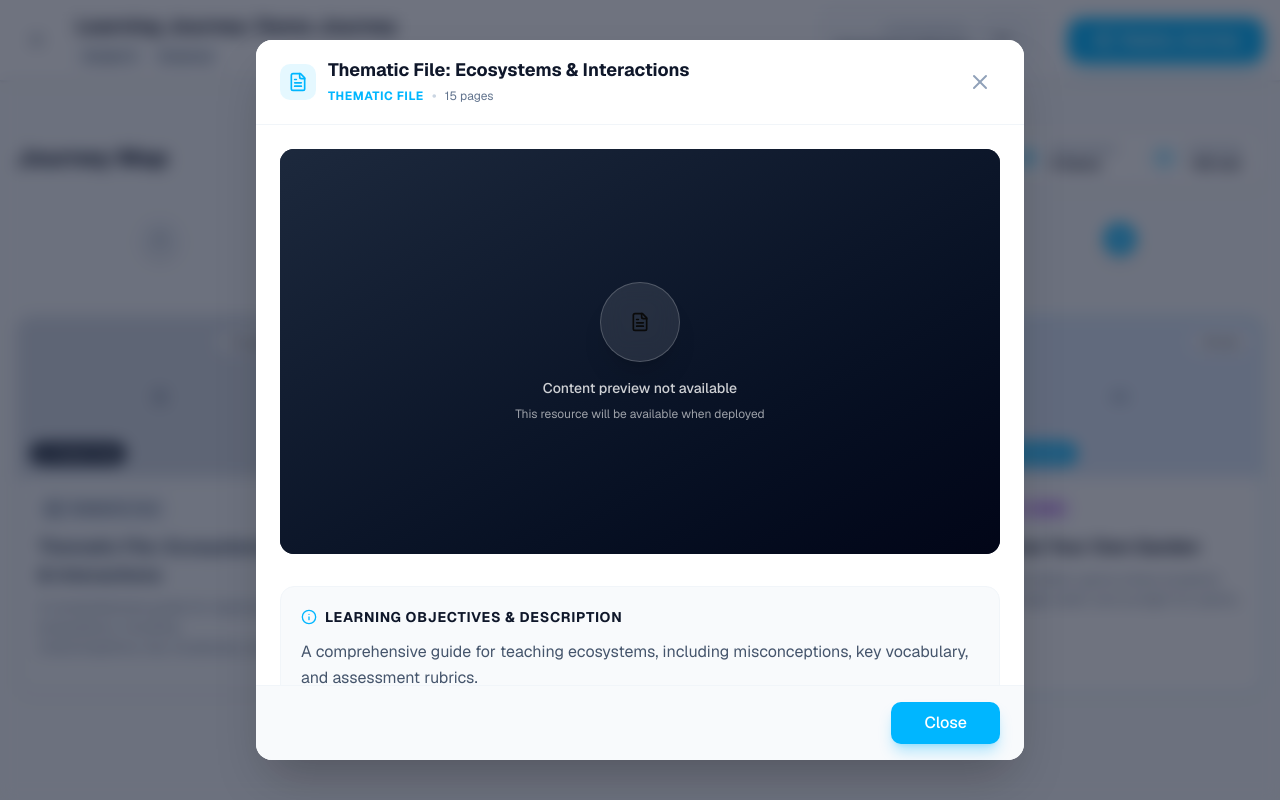
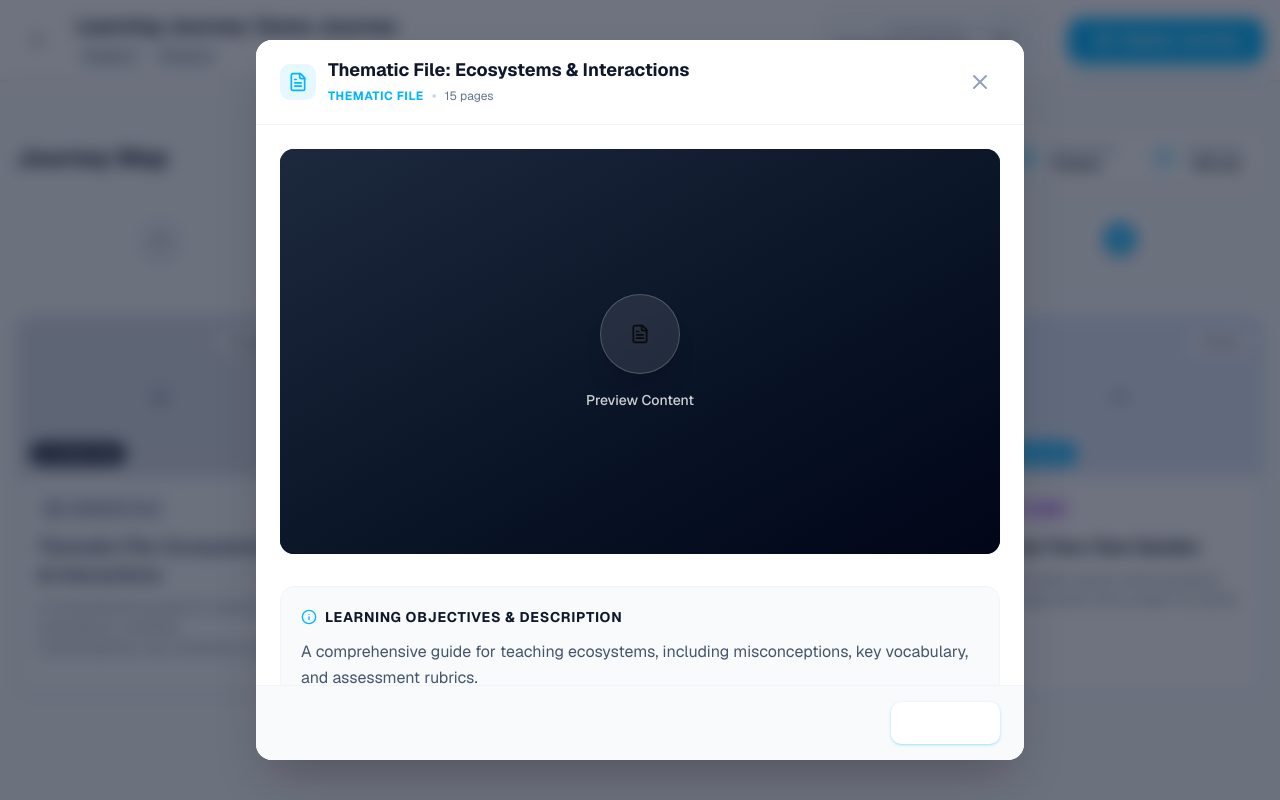
Before and after one commit to abdoulayebinta/skolia, a Next.js app in the folder frontend/: page /educator/journey/1 in a window 1280 px wide. Both pictures are taken after a click on the element 160 px from the left and 505 px from the top of the page. Built offline with nearby package versions, Linux system fonts and the light colour scheme.

Commit message:
feat: The Swap Resource button when a card is open and make the background ... *

```diff
--- a/frontend/components/ResourceModal.tsx
+++ b/frontend/components/ResourceModal.tsx
@@ -55,52 +55,17 @@ export const ResourceModal = ({ isOpen, onClose, onSwap, resource }: ResourceMod
         {/* Body */}
         <div className="p-6 overflow-y-auto">
           {/* Media Container (16:9) */}
-          <div className="aspect-video w-full bg-slate-900 rounded-xl mb-8 relative overflow-hidden shadow-inner">
-             {resource.contentUrl ? (
-               // Display actual content based on type
-               resource.type === 'video' ? (
-                 <iframe
-                   src={resource.contentUrl}
-                   className="w-full h-full"
-                   allow="accelerometer; autoplay; clipboard-write; encrypted-media; gyroscope; picture-in-picture"
-                   allowFullScreen
-                   title={resource.title}
-                 />
-               ) : resource.type === 'podcast' ? (
-                 <audio
-                   controls
-                   className="w-full absolute top-1/2 left-1/2 transform -translate-x-1/2 -translate-y-1/2"
-                   src={resource.contentUrl}
-                 >
-                   Your browser does not support the audio element.
-                 </audio>
-               ) : resource.type === 'game' ? (
-                 <iframe
-                   src={resource.contentUrl}
-                   className="w-full h-full"
-                   title={resource.title}
-                 />
-               ) : (
-                 // For PDFs, books, and other documents
-                 <iframe
-                   src={resource.contentUrl}
-                   className="w-full h-full"
-                   title={resource.title}
-                 />
-               )
-             ) : (
-               // Fallback placeholder if no contentUrl
-               <>
-                 <div className="absolute inset-0 bg-gradient-to-br from-slate-800 to-slate-950"></div>
-                 <div className="relative z-10 text-center p-6 flex flex-col items-center justify-center h-full">
-                    <div className="w-20 h-20 rounded-full bg-white/10 backdrop-blur-md flex items-center justify-center mx-auto mb-4 border border-white/20 shadow-xl">
-                      {getTypeIcon(resource.type)}
-                    </div>
-                    <p className="text-white/80 text-sm font-medium">Content preview not available</p>
-                    <p className="text-white/60 text-xs mt-2">This resource will be available when deployed</p>
-                 </div>
-               </>
-             )}
+          <div className="aspect-video w-full bg-slate-900 rounded-xl mb-8 relative overflow-hidden group flex items-center justify-center shadow-inner">
+             {/* Placeholder for actual media */}
+             <div className="absolute inset-0 bg-gradient-to-br from-slate-800 to-slate-950"></div>
+
+             {/* Play/Preview Icon */}
+             <div className="relative z-10 text-center p-6">
+                <div className="w-20 h-20 rounded-full bg-white/10 backdrop-blur-md flex items-center justify-center mx-auto mb-4 border border-white/20 shadow-xl group-hover:scale-110 transition-transform duration-300">
+                  {getTypeIcon(resource.type)}
+                </div>
+                <p className="text-white/80 text-sm font-medium">Preview Content</p>
+             </div>
           </div>
 
           {/* Learning Objectives / Description */}
@@ -147,14 +112,14 @@ export const ResourceModal = ({ isOpen, onClose, onSwap, resource }: ResourceMod
                 onSwap();
                 onClose();
               }}
-              className="bg-white text-[#0F172A] hover:bg-slate-100 border border-slate-200 shadow-sm font-bold"
+              className="bg-[#00b6ff] text-white hover:bg-[#0095d1] shadow-lg shadow-[#00b6ff]/20 font-bold"
             >
               <RefreshCw className="w-4 h-4 mr-2" /> Swap Resource
             </Button>
           )}
           <Button
             onClick={onClose}
-            className="bg-[#00b6ff] hover:bg-[#0095d1] text-white ml-auto px-8 font-bold shadow-lg shadow-[#00b6ff]/20"
+            className="bg-white text-[#0F172A] hover:bg-slate-100 border border-slate-200 shadow-sm font-bold ml-auto px-8"
           >
             Close
           </Button>
```
